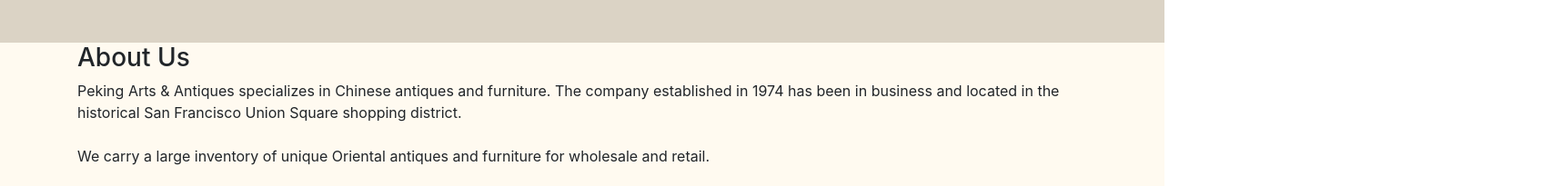
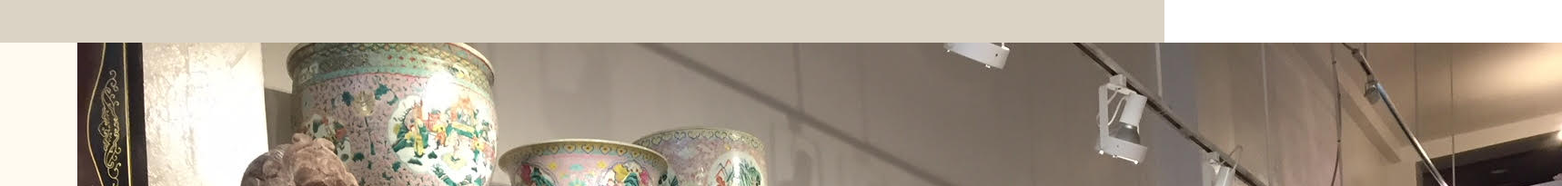
Before and after one commit to wongvi2000/wongvi2000.github.io, a plain HTML site: page index.html in a window 1280 px wide. Shown: the part 821-1026 px from the top of the page at 91% size, 1717 px wide, since content can reach past the window. Drawn offline with nearby package versions, Linux system fonts and the light colour scheme; a web font is replaced by a local one.

Commit message:
Update index.html

```diff
--- a/index.html
+++ b/index.html
@@ -119,6 +119,8 @@
                 <div class="container">
                     <div class="about-flex">
                         <div class="about-picture">
+                            <img src="img/about1.jpg" alt="about image>
+                        </div>
                     </div>
                       <div class="about-contents">
                             <h3>About Us</h3>
```
